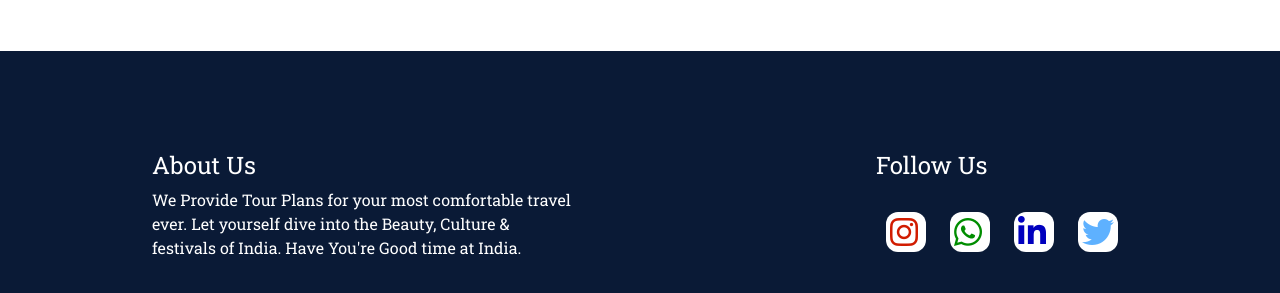
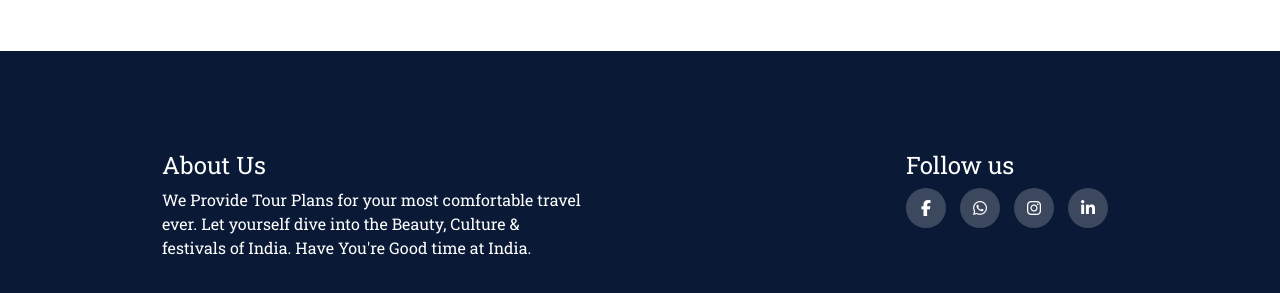
Before and after one commit to imhemantchaubey-zz/touradda, a plain HTML site: page index.html in a window 1280 px wide. Shown: the part 3966-4259 px from the top of the page. Drawn offline with nearby package versions, Linux system fonts and the light colour scheme; a web font is replaced by a local one.

```diff
--- a/index.html
+++ b/index.html
@@ -286,16 +286,14 @@
         <div id="abt">We Provide Tour Plans for your most comfortable travel ever. Let yourself dive into the
           Beauty, Culture & festivals of India. Have You're Good time at India.</div>
       </div><br><br>
-      <div class="div">
-        <h4>Follow Us</h4><br>
-        <a href="https://www.instagram.com/imhemantchaubey/" target="_blank"><i style="color: rgb(209, 28, 0);"
-            class="social-icon fa-2x fab fa-instagram"></i></a>
-        <a href="https://wa.me/+919819594062" target="_blank"><i style="color: rgb(0, 141, 0);"
-            class="social-icon fa-2x fab fa-whatsapp"></i></a>
-        <a href="https://www.linkedin.com/in/imhemantchaubey/" target="_blank"><i style="color: rgb(0, 0, 190);"
-            class="social-icon fa-2x fab fa-linkedin-in"></i></a>
-        <a href="https://twitter.com/imhemantchaubey" target="_blank"><i style="color: rgb(94, 177, 255);"
-            class="social-icon fa-2x fab fa-twitter"></i></a>
+      <div class="footer-col">
+        <h4>Follow us</h4>
+        <div class="social-links">
+          <a href="https://www.facebook.com/imhemantchaubey/"><i class="fab fa-facebook-f"></i></a>
+          <a href="https://wa.me/+919819594062"><i class="fab fa-whatsapp"></i></a>
+          <a href="https://www.instagram.com/hemantrchaubey/"><i class="fab fa-instagram"></i></a>
+          <a href="https://www.linkedin.com/in/imhemantchaubey/"><i class="fab fa-linkedin-in"></i></a>
+        </div>
       </div>
     </div>
   </div>
--- a/style.css
+++ b/style.css
@@ -353,11 +353,22 @@ span.question{
   border-radius: 8px;
 }
 
-.social-icon{
-  background-color: white;
-  border-radius: 12px;
-  padding: 4px;
-  width: 40px;
+.footer-col .social-links a{
+	display: inline-block;
+	height: 40px;
+	width: 40px;
+	background-color: rgba(255,255,255,0.2);
+	margin:0 10px 10px 0;
+	text-align: center;
+	line-height: 40px;
+	border-radius: 50%;
+	color: #ffffff;
+	transition: all 0.5s ease;
+}
+
+.footer-col .social-links a:hover{
+	color: #24262b;
+	background-color: #ffffff;
 }
 
 .one{
```
